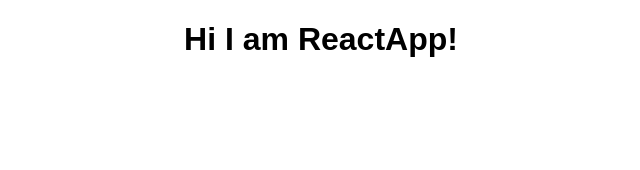
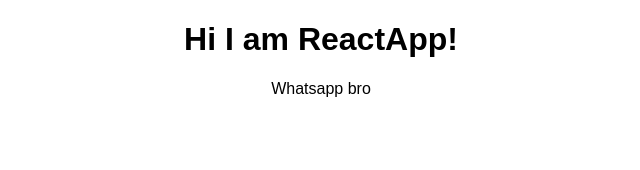
Before and after one commit to AlauddinSaikat71/React-Complete-Guide, a React (Create React App) app: page / in a window 1280 px wide. Shown: the top 170 px of the page, without its empty margins (319-959 px from the left). Built offline with nearby package versions, Linux system fonts and the light colour scheme.

Commit message:
Create DEV branch

```diff
--- a/src/App.js
+++ b/src/App.js
@@ -6,6 +6,7 @@
     return (
       <div className="App">
         <h1>Hi I am ReactApp!</h1>
+        <p> Whatsapp bro </p>
       </div>
     );
   }
```
